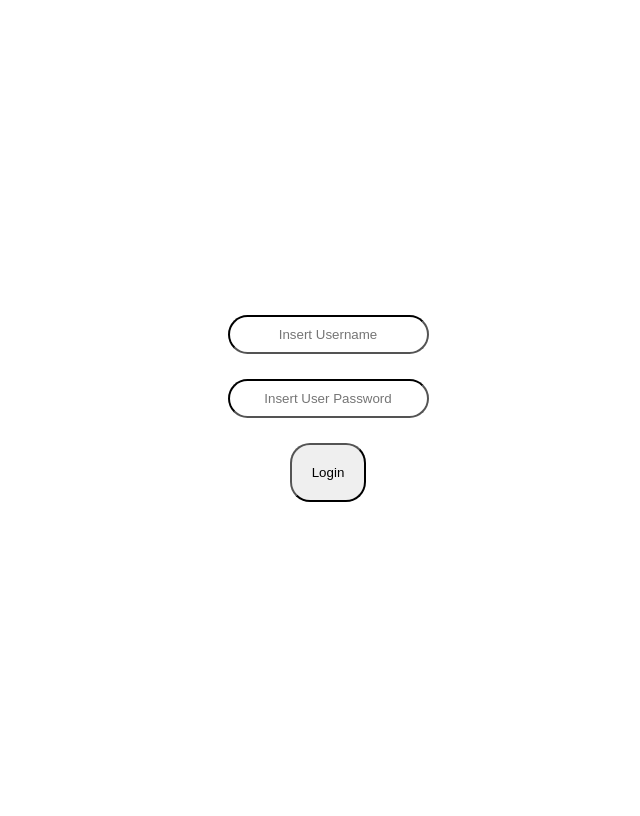
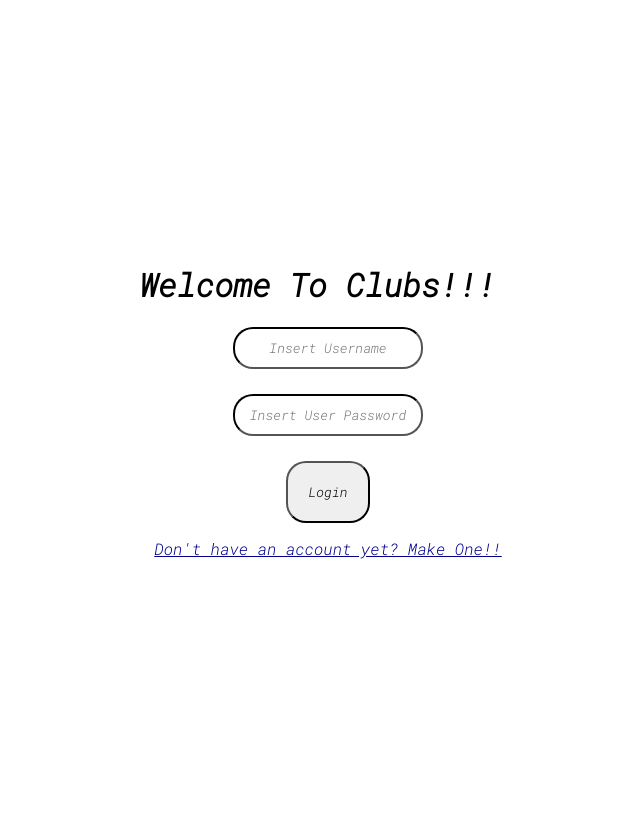
Before and after one commit to RayKST/Clubs-Network, a Flask app: page /login in a window 1280 px wide. Shown: the whole page, without its empty margins (320-960 px from the left). Run offline with Flask 2, Linux system fonts and the light colour scheme.

Commit message:
[style] fonts and link to create account

```diff
--- a/static/login-page.css
+++ b/static/login-page.css
@@ -1,3 +1,8 @@
+* {
+    font-family: 'Comfortaa', cursive;
+    font-family: 'Roboto Mono', monospace;
+}
+
 body{
     display: flex;
     align-content: center;
@@ -5,6 +10,15 @@ body{
     align-items: center;
     height: 100vh;
     width: 100vw;
+    overflow: hidden;
+}
+
+div .form-login {
+    display: flex;
+    flex-direction: column;
+    align-items: center;
+    align-content: center;
+    justify-content: center;
 }
 
 form {
@@ -25,3 +39,9 @@ button {
     border-color: black;
     padding: 20px;
 }
+
+a {
+    display: flex;
+    margin: 15px;
+    color: darkblue;
+}
--- a/templates/login.html
+++ b/templates/login.html
@@ -4,17 +4,22 @@
     <meta charset="UTF-8">
     <meta http-equiv="X-UA-Compatible" content="IE=edge">
     <meta name="viewport" content="width=device-width, initial-scale=1.0">
+    <link rel="preconnect" href="https://fonts.googleapis.com">
+    <link rel="preconnect" href="https://fonts.gstatic.com" crossorigin>
+    <link href="https://fonts.googleapis.com/css2?family=Comfortaa:wght@500&family=Roboto+Mono:ital,wght@1,300&display=swap" rel="stylesheet">
     <link rel="stylesheet" href="static/login-page.css">
     <title>Clubs Login</title>
 </head>
 
 <body>
     <div class="form-login">
+        <h1> Welcome To Clubs!!!</h1>
         <form method="post">
             <input type="text" name="USERNAME" placeholder="Insert Username" required>
             <input type="password" name="PASSWORD" placeholder="Insert User Password" required>
             <button type="submit"> Login </button>
         </form>
+        <a href="create-user"> Don't have an account yet? Make One!!</a>
     </div>
 </body>
 </html>
```
